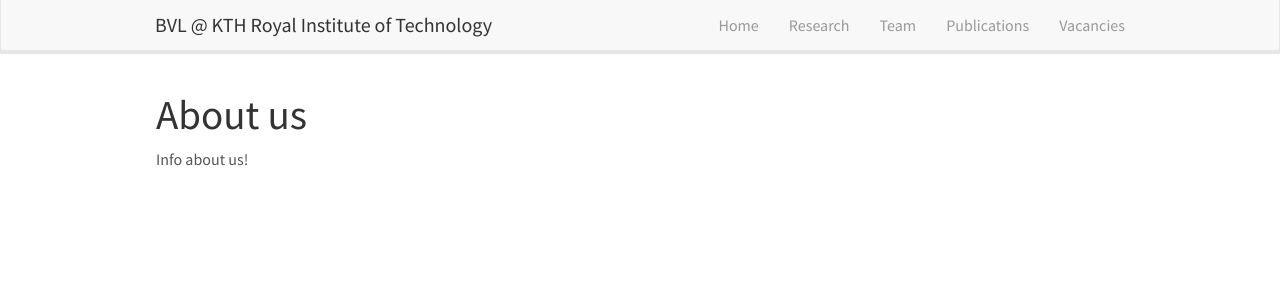
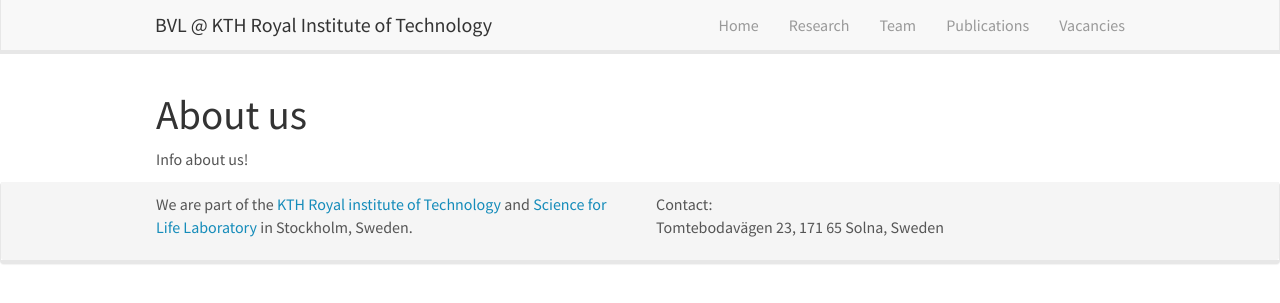
Before and after one commit to MoeinSorkhei/sitedraft3, a Jekyll site: the page built from _pages/aboutwebsite.md, in a window 1280 px wide. Shown: the top 303 px of the page. Built offline with Jekyll 4.4.1, drawn with Linux system fonts in a browser that asks for light colours; nearby versions of some CDN libraries.

Commit message:
Added a small footer

```diff
--- a/_includes/footer.html
+++ b/_includes/footer.html
@@ -1,21 +1,19 @@
-<!--<div id="footer" class="panel">-->
-<!--  <div class="panel-footer">-->
-<!--	<div class="container-fluid">-->
-<!--	  <div class="row">-->
-<!--		<div class="col-sm-4">-->
-<!--            <p>We are part of the <a href="">KTH Royal institute of Technology</a> and <a href="">Science for Life Laboratory</a> in Stockholm, Sweden.</p>-->
-<!--            <p>&copy 2021 [NAME_OF_WEBSITE]. Site made with <a href="https://jekyllrb.com">Jekyll</a>;  <a href="{{ site.url }}{{ site.baseurl }}/aboutwebsite.html">copy and  modify it for your own research group.</a></p>-->
-<!--		</div>-->
-<!--		<div class="col-sm-4">-->
-<!--		  Contact:<br />-->
-<!--		  [OUR ADDRESS]-->
-<!--            &lt;!&ndash; adjust the links below &ndash;&gt;-->
-<!--            (<a href="">Maps</a>, <a href="">Directions</a>)-->
-<!--		</div>-->
-<!--	  </div>-->
-<!--	</div>-->
-<!--  </div>-->
-<!--</div>-->
+<div id="footer" class="panel">
+ <div class="panel-footer">
+	<div class="container-fluid">
+	  <div class="row">
+		<div class="col-sm-6">
+           <p>We are part of the <a href="https://www.kth.se/en">KTH Royal institute of Technology</a> and <a href="https://www.scilifelab.se/">Science for Life Laboratory</a> in Stockholm, Sweden.</p>
+            <!-- <p>&copy 2021 [NAME_OF_WEBSITE]. Site made with <a href="https://jekyllrb.com">Jekyll</a>;  <a href="{{ site.url }}{{ site.baseurl }}/aboutwebsite.html">copy and  modify it for your own research group.</a></p> -->
+		</div>
+		<div class="col-sm-6">
+		  Contact:<br />
+		  Tomtebodavägen 23, 171 65 Solna, Sweden
+		</div>
+	  </div>
+	</div>
+  </div>
+</div>
 
 <!--<script src="https://ajax.googleapis.com/ajax/libs/jquery/1.11.3/jquery.min.js"></script>-->
-<!--<script src="{{ site.url }}{{ site.baseurl }}/js/bootstrap.min.js"></script>-->
+<!--<script src="{{ site.url }}{{ site.baseurl }}/js/bootstrap.min.js"></script>
--- a/_sass/bootstrap/_panels.scss
+++ b/_sass/bootstrap/_panels.scss
@@ -5,7 +5,7 @@
 
 // Base class
 .panel {
-  margin-bottom: $line-height-computed;
+  // margin-bottom: $line-height-computed;
   background-color: $panel-bg;
   border: 1px solid transparent;
   border-radius: $panel-border-radius;
```
